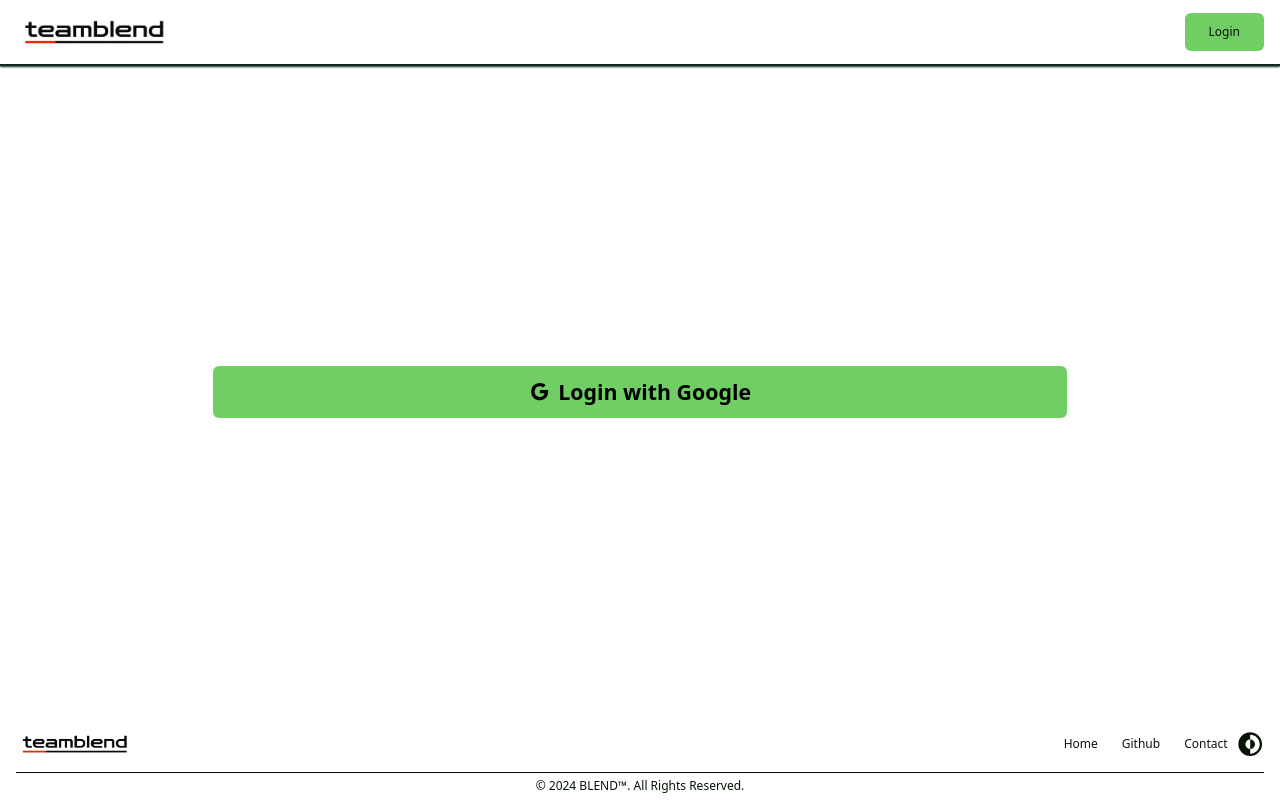
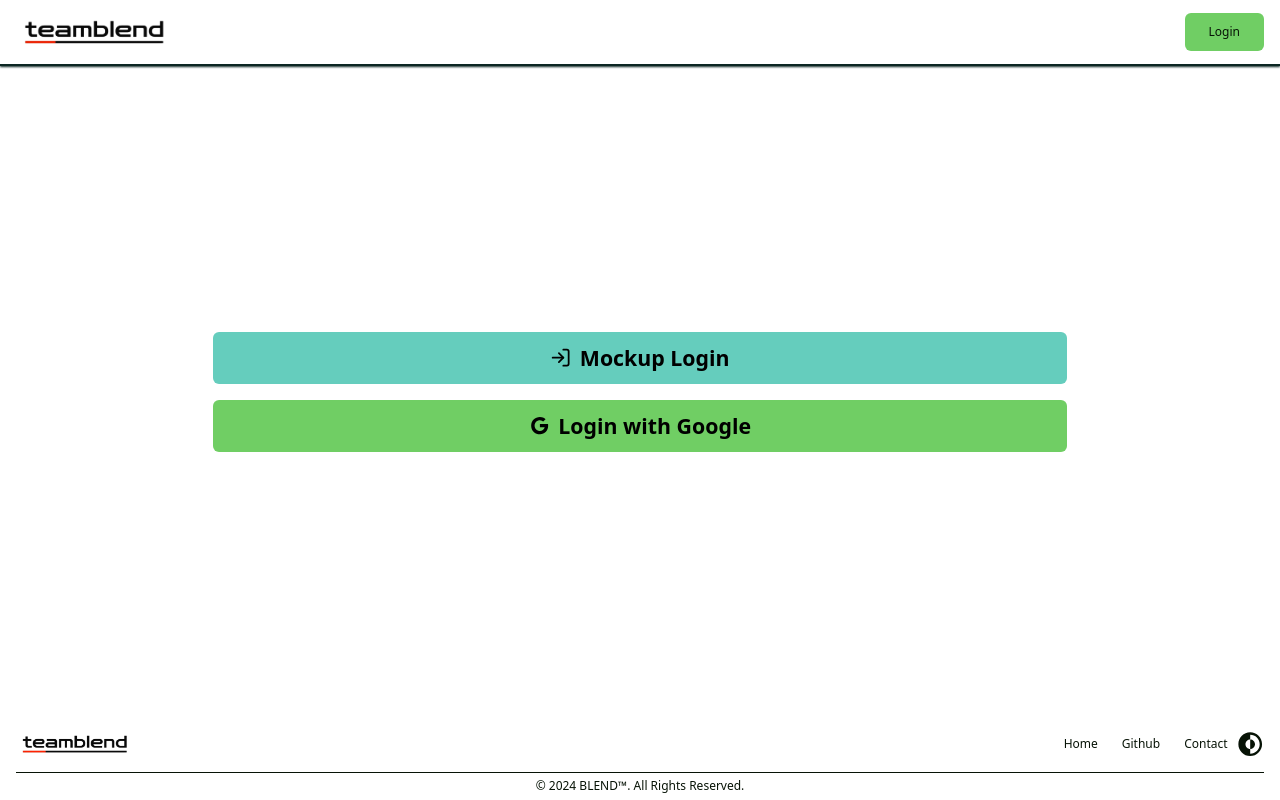
Before and after one commit to teamblend3/blend-dta-client, a React (Vite) app: page /login in a window 1280 px wide. Built offline with nearby package versions, Linux system fonts and the light colour scheme; no server answers.

Commit message:
Feat:add Mockup login

```diff
--- /dev/null
+++ b/src/components/Button/MockUpLoginButton.jsx
@@ -0,0 +1,43 @@
+import axios from "axios";
+import { FiLogIn } from "react-icons/fi";
+import { useMutation } from "@tanstack/react-query";
+import { useNavigate } from "react-router-dom";
+
+import Button from "./Button";
+import { MOCK_LOGIN_BUTTON_STYLE } from "../../utils/styleConstants";
+import useAuthStore from "../../stores/useAuthStore";
+
+function MockUpLoginButton() {
+  const { setUser } = useAuthStore();
+  const navigate = useNavigate();
+
+  const { mutate } = useMutation({
+    mutationKey: ["post-mock-login"],
+    mutationFn: async () => {
+      const res = await axios.post("/api/users/mock-login");
+      return res.data.userInfo;
+    },
+    onSuccess: data => {
+      setUser(data);
+      navigate("/");
+    },
+    onError: error => {
+      console.error("Google login error:", error);
+      setUser(null);
+    },
+  });
+
+  return (
+    <Button
+      type="button"
+      style={MOCK_LOGIN_BUTTON_STYLE}
+      disabled={false}
+      onClick={() => mutate()}
+    >
+      <FiLogIn />
+      Mockup Login
+    </Button>
+  );
+}
+
+export default MockUpLoginButton;
--- a/src/pages/Login/index.jsx
+++ b/src/pages/Login/index.jsx
@@ -1,11 +1,13 @@
 import { GoogleOAuthProvider } from "@react-oauth/google";
 
+import Container from "../../components/Layout/Container";
+import MockUpLoginButton from "../../components/Button/MockUpLoginButton";
 import LoginButton from "../../components/Button/LoginButton";
-import Container from "../../components/Layout/Container";
 
 function Login() {
   return (
     <Container>
+      <MockUpLoginButton />
       <GoogleOAuthProvider clientId={import.meta.env.VITE_GOOGLE_CLIENT_ID}>
         <LoginButton />
       </GoogleOAuthProvider>
```
